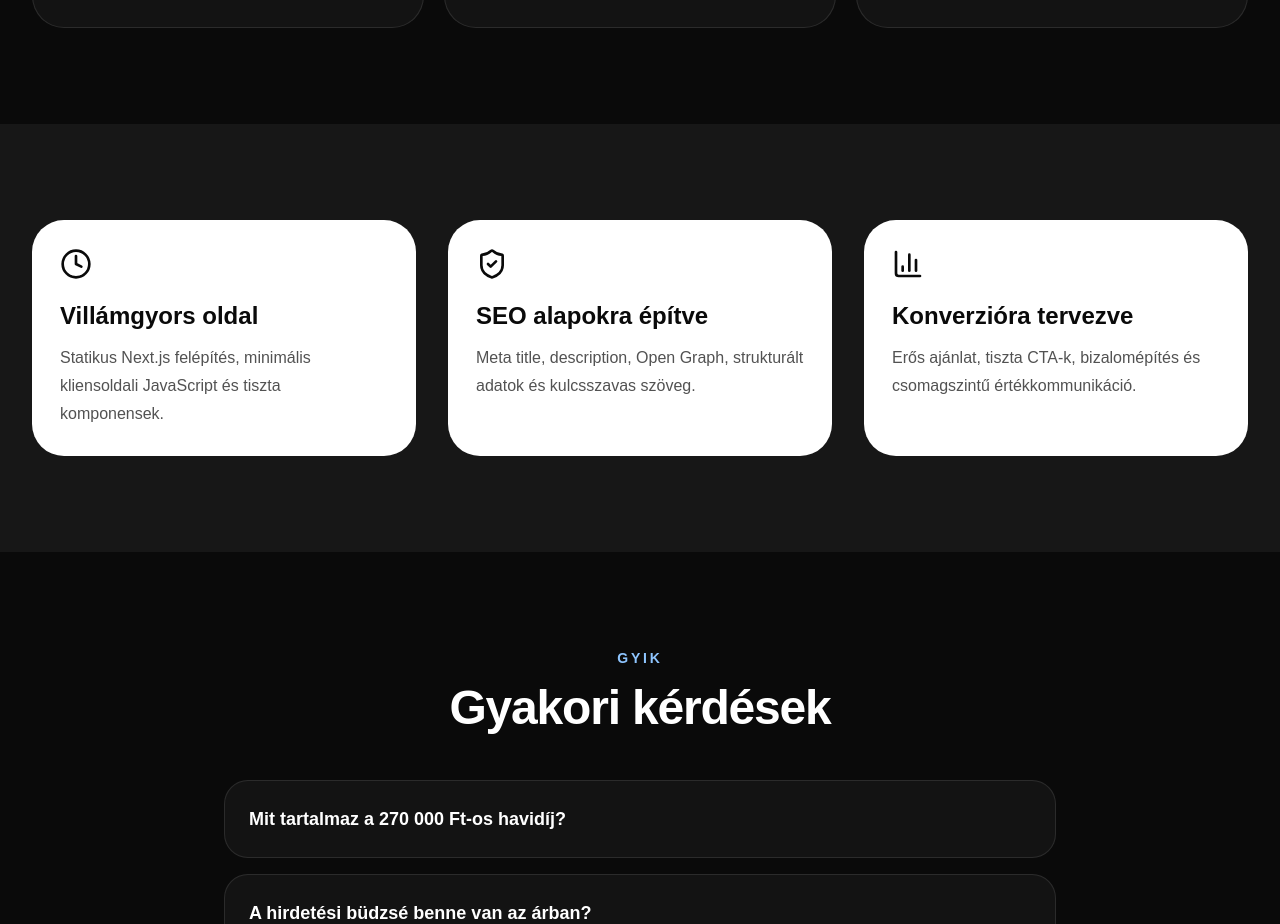
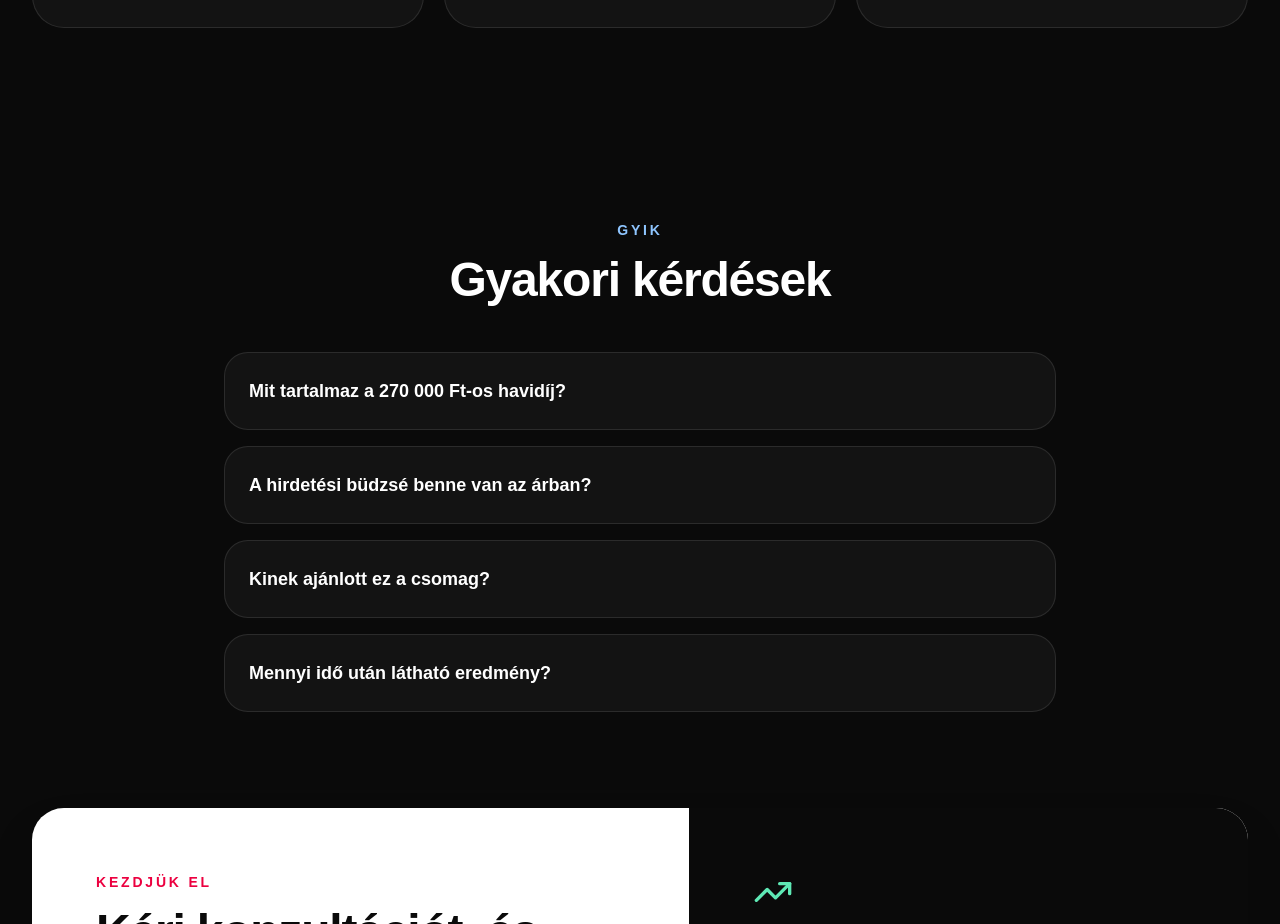
Before and after one commit to danielblum96/blummarketing, a Next.js app: page /szolgaltatasok/havi-videos-tartalom-hirdeteskezeles in a window 1280 px wide. Shown: the part 3790-4714 px from the top of the page. Built offline with nearby package versions, Linux system fonts and the light colour scheme.

Commit message:
content: Villámgyors oldal / SEO / Konverzióra tervezve szekció eltávolítva a csomag oldalról
Co-Authored-By: Claude Sonnet 4.6 <noreply@anthropic.com>

```diff
--- a/app/szolgaltatasok/havi-videos-tartalom-hirdeteskezeles/page.tsx
+++ b/app/szolgaltatasok/havi-videos-tartalom-hirdeteskezeles/page.tsx
@@ -1,5 +1,5 @@
 import React from "react";
-import { ArrowRight, BadgeCheck, BarChart3, Camera, Check, Clapperboard, Clock, Megaphone, PlayCircle, ShieldCheck, Sparkles, Target, TrendingUp, Zap } from "lucide-react";
+import { ArrowRight, BadgeCheck, Camera, Check, Clapperboard, Megaphone, PlayCircle, Target, TrendingUp, Zap } from "lucide-react";
 import Navbar from "@/components/Navbar";
 import Footer from "@/components/Footer";
 
@@ -278,22 +278,6 @@ export default function BlummarketingLanding() {
         </div>
       </section>
 
-      <section className="bg-neutral-900 py-24">
-        <div className="mx-auto grid max-w-7xl gap-8 px-6 lg:grid-cols-3 lg:px-8">
-          {[
-            { icon: Clock, title: "Villámgyors oldal", text: "Statikus Next.js felépítés, minimális kliensoldali JavaScript és tiszta komponensek." },
-            { icon: ShieldCheck, title: "SEO alapokra építve", text: "Meta title, description, Open Graph, strukturált adatok és kulcsszavas szöveg." },
-            { icon: BarChart3, title: "Konverzióra tervezve", text: "Erős ajánlat, tiszta CTA-k, bizalomépítés és csomagszintű értékkommunikáció." },
-          ].map((item) => (
-            <div key={item.title} className="rounded-[2rem] bg-white p-7 text-neutral-950">
-              <item.icon className="h-8 w-8" aria-hidden="true" />
-              <h3 className="mt-5 text-2xl font-black">{item.title}</h3>
-              <p className="mt-3 leading-7 text-neutral-600">{item.text}</p>
-            </div>
-          ))}
-        </div>
-      </section>
-
       <section className="mx-auto max-w-4xl px-6 py-24 lg:px-8">
         <div className="text-center">
           <p className="text-sm font-bold uppercase tracking-[0.2em] text-blue-300">GYIK</p>
```
